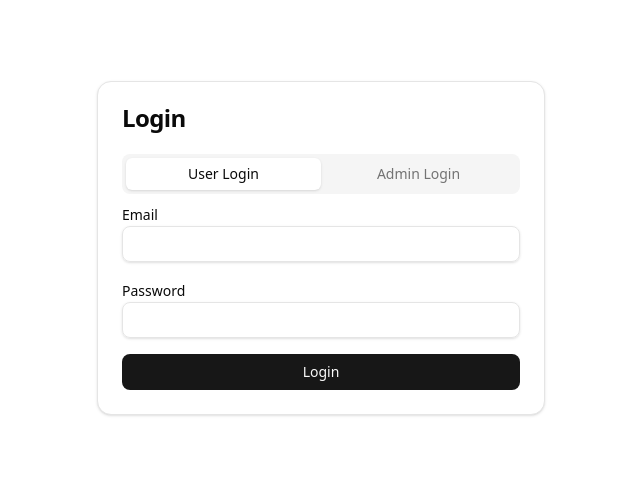
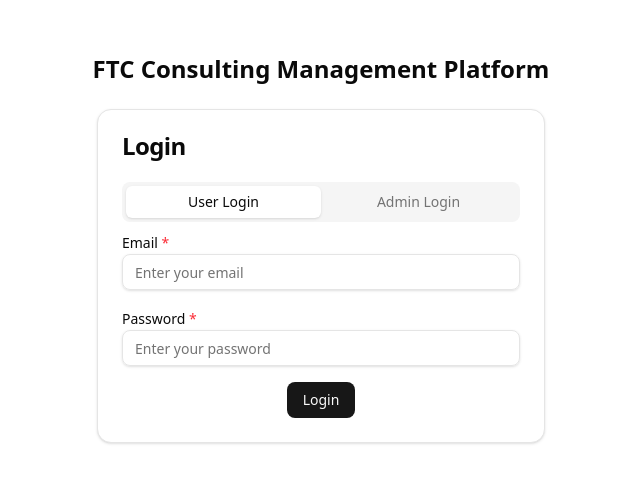
Before and after one commit to px-consulting/FTC-Consulting-Management-Platform, a Next.js app: page / in a window 1280 px wide. Shown: the part 152-634 px from the top of the page, without its empty margins (319-959 px from the left). Built offline with nearby package versions, Linux system fonts and the light colour scheme.

Commit message:
refactor: add zod validation and remove supabase

```diff
--- a/app/page.js
+++ b/app/page.js
@@ -1,3 +1,6 @@
+'use client';
+
+import { useFormState } from 'react-dom';
 import { Card, CardHeader, CardTitle, CardContent } from "@/components/ui/card";
 import { Tabs, TabsList, TabsTrigger, TabsContent } from "@/components/ui/tabs";
 import { Input } from "@/components/ui/input";
@@ -5,9 +8,15 @@ import { Label } from "@/components/ui/label";
 import { Button } from "@/components/ui/button";
 import { loginAdmin, loginUser } from "./actions";
 
+const initialState = { errors: {} };
+
 export default function Home() {
+  const [userState, userAction] = useFormState(loginUser, initialState);
+  const [adminState, adminAction] = useFormState(loginAdmin, initialState);
+
   return (
-    <div className="flex min-h-screen items-center justify-center p-4">
+    <div className="flex min-h-screen flex-col items-center justify-center p-4 space-y-6">
+      <h1 className="text-2xl font-bold">FTC Consulting Management Platform</h1>
       <Card className="w-full max-w-md">
         <CardHeader>
           <CardTitle>Login</CardTitle>
@@ -19,33 +28,83 @@ export default function Home() {
               <TabsTrigger value="admin">Admin Login</TabsTrigger>
             </TabsList>
             <TabsContent value="user">
-              <form action={loginUser} className="space-y-4">
+              <form action={userAction} className="space-y-4">
                 <div className="space-y-2">
-                  <Label htmlFor="user-email">Email</Label>
-                  <Input id="user-email" name="email" type="email" required />
+                  <Label htmlFor="user-email">
+                    Email <span className="text-red-500">*</span>
+                  </Label>
+                  <Input
+                    id="user-email"
+                    name="email"
+                    type="email"
+                    placeholder="Enter your email"
+                    required
+                  />
+                  {userState.errors.email && (
+                    <p className="text-sm text-red-500">{userState.errors.email}</p>
+                  )}
                 </div>
                 <div className="space-y-2">
-                  <Label htmlFor="user-password">Password</Label>
-                  <Input id="user-password" name="password" type="password" required />
+                  <Label htmlFor="user-password">
+                    Password <span className="text-red-500">*</span>
+                  </Label>
+                  <Input
+                    id="user-password"
+                    name="password"
+                    type="password"
+                    placeholder="Enter your password"
+                    required
+                  />
+                  {userState.errors.password && (
+                    <p className="text-sm text-red-500">{userState.errors.password}</p>
+                  )}
                 </div>
-                <Button type="submit" className="w-full">
-                  Login
-                </Button>
+                {userState.errors.general && (
+                  <p className="text-sm text-center text-red-500">{userState.errors.general}</p>
+                )}
+                <div className="flex justify-center">
+                  <Button type="submit">Login</Button>
+                </div>
               </form>
             </TabsContent>
             <TabsContent value="admin">
-              <form action={loginAdmin} className="space-y-4">
+              <form action={adminAction} className="space-y-4">
                 <div className="space-y-2">
-                  <Label htmlFor="admin-email">Email</Label>
-                  <Input id="admin-email" name="email" type="email" required />
+                  <Label htmlFor="admin-email">
+                    Email <span className="text-red-500">*</span>
+                  </Label>
+                  <Input
+                    id="admin-email"
+                    name="email"
+                    type="email"
+                    placeholder="Enter your email"
+                    required
+                  />
+                  {adminState.errors.email && (
+                    <p className="text-sm text-red-500">{adminState.errors.email}</p>
+                  )}
                 </div>
                 <div className="space-y-2">
-                  <Label htmlFor="admin-password">Password</Label>
-                  <Input id="admin-password" name="password" type="password" required />
+                  <Label htmlFor="admin-password">
+                    Password <span className="text-red-500">*</span>
+                  </Label>
+                  <Input
+                    id="admin-password"
+                    name="password"
+                    type="password"
+                    placeholder="Enter your password"
+                    required
+                  />
+                  {adminState.errors.password && (
+                    <p className="text-sm text-red-500">{adminState.errors.password}</p>
+                  )}
                 </div>
-                <Button type="submit" className="w-full">
-                  Login
-                </Button>
+                {adminState.errors.general && (
+                  <p className="text-sm text-center text-red-500">{adminState.errors.general}</p>
+                )}
+                <div className="flex justify-center">
+                  <Button type="submit">Login</Button>
+                </div>
               </form>
             </TabsContent>
           </Tabs>
--- a/components/admin/manage-users.js
+++ b/components/admin/manage-users.js
@@ -1,5 +1,4 @@
 import { prisma } from "@/lib/prisma";
-import { supabase } from "@/lib/supabase";
 import { revalidatePath } from "next/cache";
 import { Button } from "@/components/ui/button";
 import { Dialog, DialogTrigger, DialogContent, DialogHeader, DialogTitle, DialogDescription, DialogClose } from "@/components/ui/dialog";
@@ -19,18 +18,8 @@ async function addUser(formData) {
   const membership = formData.get("membership");
   const startDate = new Date(formData.get("startDate"));
   const endDate = new Date(formData.get("endDate"));
-  const image = formData.get("image");
   const plainPassword = generatePassword();
   const hashed = await bcrypt.hash(plainPassword, 10);
-  let imageUrl = "";
-  if (image && typeof image.name === "string") {
-    const { data, error } = await supabase.storage
-      .from("avatars")
-      .upload(`avatars/${Date.now()}-${image.name}`, image, { upsert: false });
-    if (!error) {
-      imageUrl = `${process.env.NEXT_PUBLIC_SUPABASE_URL}/storage/v1/object/public/${data.path}`;
-    }
-  }
   await prisma.user.create({
     data: {
       name,
@@ -38,7 +27,6 @@ async function addUser(formData) {
       membership,
       startDate,
       endDate,
-      imageUrl,
       password: hashed,
       passwordPlain: plainPassword,
     },
@@ -99,10 +87,6 @@ export default async function ManageUsers() {
                   <Input id="endDate" name="endDate" type="date" required />
                 </div>
               </div>
-              <div className="space-y-2">
-                <Label htmlFor="user-image">Upload User Image</Label>
-                <Input id="user-image" name="image" type="file" accept="image/*" />
-              </div>
               <Button type="submit">Save</Button>
             </form>
           </DialogContent>
--- a/components/ui/button.js
+++ b/components/ui/button.js
@@ -15,7 +15,7 @@ export function Button({ className, variant = "default", size = "default", ...pr
   return (
     <button
       className={cn(
-        "inline-flex items-center justify-center whitespace-nowrap rounded-md text-sm font-medium transition-colors focus-visible:outline-none focus-visible:ring-1 focus-visible:ring-ring disabled:pointer-events-none disabled:opacity-50",
+        "inline-flex cursor-pointer items-center justify-center whitespace-nowrap rounded-md text-sm font-medium transition-colors focus-visible:outline-none focus-visible:ring-1 focus-visible:ring-ring disabled:pointer-events-none disabled:opacity-50",
         variants[variant],
         sizes[size],
         className
--- a/components/ui/tabs.js
+++ b/components/ui/tabs.js
@@ -30,7 +30,7 @@ export const TabsTrigger = React.forwardRef(function TabsTrigger(
     <TabsPrimitive.Trigger
       ref={ref}
       className={cn(
-        "inline-flex items-center justify-center whitespace-nowrap rounded-sm px-3 py-1.5 text-sm font-medium ring-offset-background transition-all focus-visible:outline-none focus-visible:ring-2 focus-visible:ring-ring focus-visible:ring-offset-2 disabled:pointer-events-none disabled:opacity-50 data-[state=active]:bg-background data-[state=active]:text-foreground data-[state=active]:shadow-sm",
+        "inline-flex cursor-pointer items-center justify-center whitespace-nowrap rounded-sm px-3 py-1.5 text-sm font-medium ring-offset-background transition-all focus-visible:outline-none focus-visible:ring-2 focus-visible:ring-ring focus-visible:ring-offset-2 disabled:pointer-events-none disabled:opacity-50 data-[state=active]:bg-background data-[state=active]:text-foreground data-[state=active]:shadow-sm",
         className
       )}
       {...props}
--- a/package.json
+++ b/package.json
@@ -13,7 +13,6 @@
     "@prisma/client": "^6.15.0",
     "@radix-ui/react-dialog": "^1.1.15",
     "@radix-ui/react-tabs": "^1.1.13",
-    "@supabase/supabase-js": "^2.56.1",
     "bcryptjs": "^3.0.2",
     "class-variance-authority": "^0.7.1",
     "clsx": "^2.1.1",
@@ -21,7 +20,8 @@
     "next": "15.5.2",
     "react": "19.1.0",
     "react-dom": "19.1.0",
-    "tailwind-merge": "^3.3.1"
+    "tailwind-merge": "^3.3.1",
+    "zod": "^3.23.8"
   },
   "devDependencies": {
     "@eslint/eslintrc": "^3",
```
Also changed, not shown: app/actions.js (+39 -9 lines), components/admin/manage-learnings.js (+1 -24 lines), 1 other file (tests, documents, lock files or other folders).
